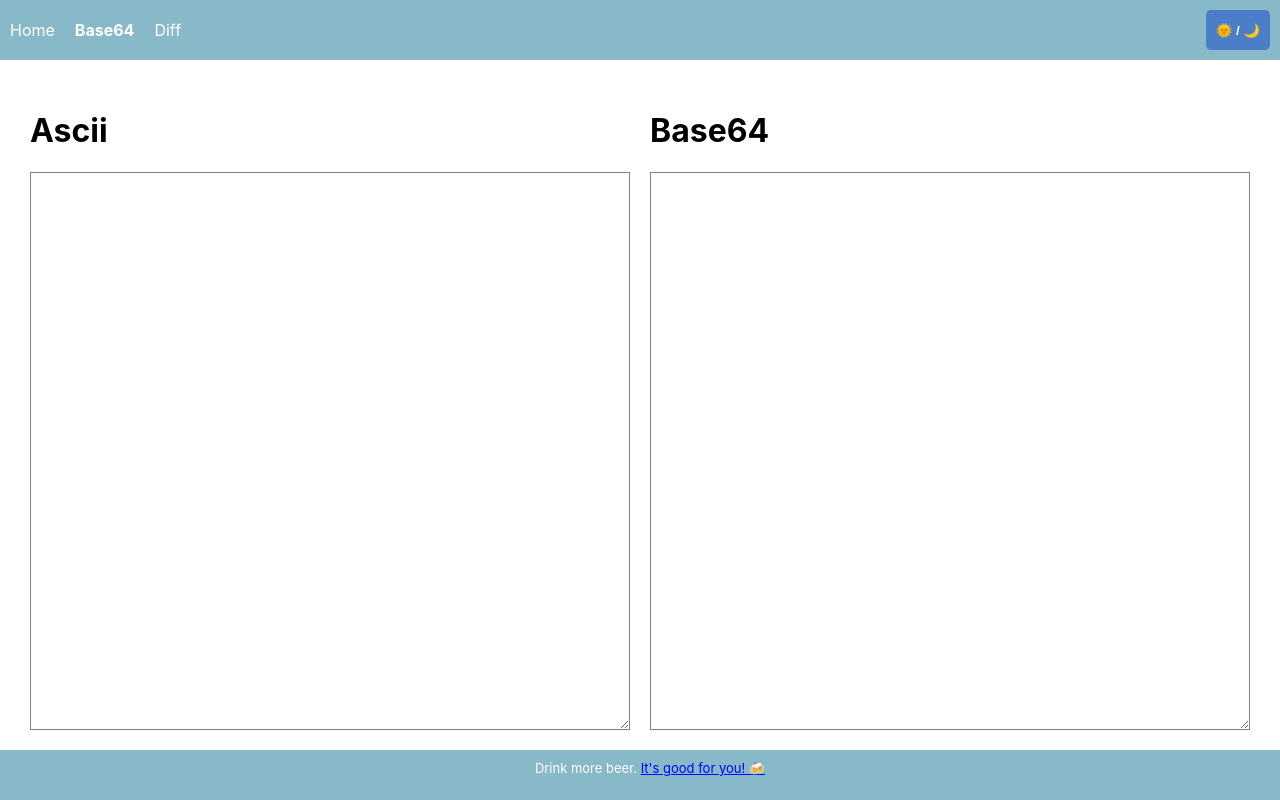
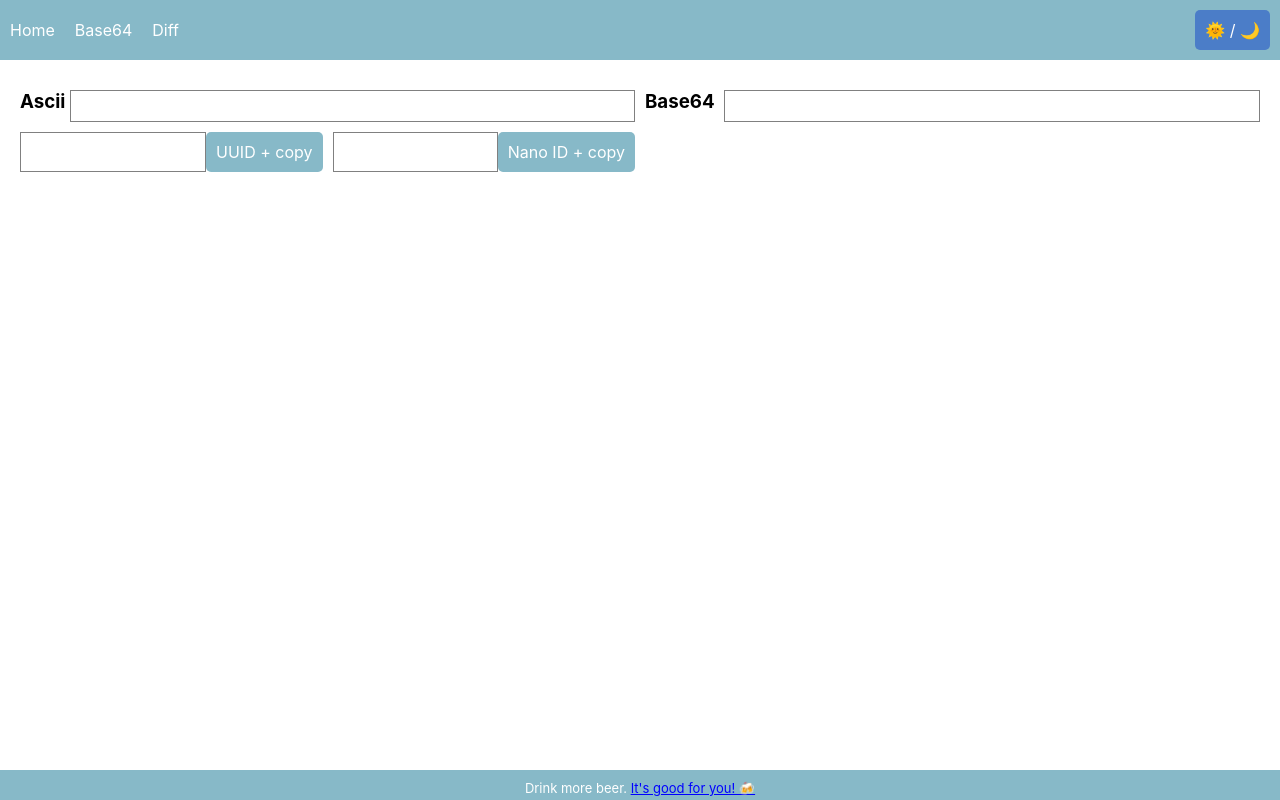
Before and after one commit to ravenscar/pauls-tools, a React (Create React App) app: page /base64 in a window 1280 px wide. Built offline with nearby package versions, Linux system fonts and the light colour scheme.

Commit message:
more styling

```diff
--- a/package.json
+++ b/package.json
@@ -16,6 +16,7 @@
     "@types/react-dom": "^18.0.10",
     "@types/uuid": "^9.0.0",
     "json-stable-stringify": "^1.0.2",
+    "nanoid": "^4.0.0",
     "react": "^18.2.0",
     "react-diff-viewer-continued": "^3.2.5",
     "react-dom": "^18.2.0",
@@ -29,7 +30,7 @@
     "_mkLogo192": "convert -background none -resize 192x192 src/logo.svg public/logo192.png",
     "_mkLogo512": "convert -background none -resize 512x512 src/logo.svg public/logo512.png",
     "_mkFavicon": "convert public/logo512.png -define icon:auto-resize=64,48,32,16 public/favicon.ico",
-    "start": "react-scripts start",
+    "start": "PORT=6969 react-scripts start",
     "build": "react-scripts build",
     "test": "react-scripts test",
     "eject": "react-scripts eject"
@@ -64,8 +65,6 @@
     "@typescript-eslint/eslint-plugin": "^5.49.0",
     "@typescript-eslint/parser": "^5.49.0",
     "eslint": "^8.33.0",
-    "eslint-config-xo": "^0.43.1",
-    "eslint-config-xo-typescript": "^0.55.1",
     "eslint-plugin-react": "^7.32.2",
     "typescript": "^4.9.4"
   }
--- a/src/components/navigation-bar.tsx
+++ b/src/components/navigation-bar.tsx
@@ -3,19 +3,19 @@ import React from 'react';
 import {NavLink} from 'react-router-dom';
 import styled from '@emotion/styled';
 import {authedLinks} from '../routes';
+import {Button} from '../pages/style-helpers';
 
 const Nav = styled.nav`
 	display: grid;
-	grid-template-columns: auto auto auto;
-	grid-template-rows: auto;
+	grid-area: header;
+	grid-template-areas: 'nav spacing settings';
 	background-color: ${props => props.theme.colors.featureBackground};
 	padding-top: 10px;
 	padding-bottom: 10px;
 `;
 
 const NavRow = styled.div`
-	grid-column: 1;
-	grid-row: 1;
+	grid-area: nav;
 	margin-top: auto;
 	margin-bottom: auto;
 	margin-bottom: auto;
@@ -30,49 +30,32 @@ const StyledNavLink = styled(NavLink)`
 	&:hover {
 		text-decoration: underline;
 	}
+	&.active {
+	}
 `;
 
-const DarkmodeToggle = styled.button`
-	grid-column: 3;
-	grid-row: 1;
-	color: ${props => props.theme.colors.featureBackgroundContrast2};
-	background-color: ${props => props.theme.colors.featureBackground2};
+const DarkmodeToggle = styled(Button)`
+	grid-area: settings;
 	margin-left: auto;
-	border-radius: 5px;
 	margin-right: 10px;
-	border: none;
-	padding: 10px;
-	font-weight: 700;
-	&:hover {
-		background-color: ${props => props.theme.colors.featureBackgroundContrast2};
-		color: ${props => props.theme.colors.featureBackground2};
-	}
-	cursor: pointer;
 `;
-
-const activeStyle = {
-	fontWeight: 700,
-};
 
 type Props = {
 	toggleDarkmode: () => void;
+	id: string;
 };
 
 export const NavigationBar = (props: Props) => (
-	<>
-		<Nav>
+	<Nav id={props.id}>
 		<NavRow>
 			{authedLinks.map(({path, display}) => (
-					<StyledNavLink
-						to={path}
-						key={path}
-						style={({isActive}) => (isActive ? activeStyle : undefined)}
-					>
+				<StyledNavLink to={path} key={path}>
 					{display}
 				</StyledNavLink>
 			))}
 		</NavRow>
-			<DarkmodeToggle onClick={props.toggleDarkmode}>🌞 / 🌙</DarkmodeToggle>
+		<DarkmodeToggle selected={true} onClick={props.toggleDarkmode}>
+			🌞 / 🌙
+		</DarkmodeToggle>
 	</Nav>
-	</>
 );
--- a/src/components/page-layout.tsx
+++ b/src/components/page-layout.tsx
@@ -5,24 +5,23 @@ import {NavigationBar} from './navigation-bar';
 const Container = styled.div`
 	display: grid;
 	grid-template-columns: 1fr;
-	grid-template-rows: 60px 1fr;
+	grid-template-rows: auto 1fr auto;
 	min-height: 100vh;
+	max-height: 100vh;
+	grid-gap: 10px;
+	grid-template-areas:
+		'header'
+		'content'
+		'footer';
 `;
 
 const Page = styled.div`
-	display: inline-grid;
-	grid-column: 1;
-	grid-row: 2;
-	grid-template-columns: 1fr;
-	grid-template-rows: 1fr;
-	margin: 20px;
-	min-height: ${() => window.innerHeight - 150}px;
-	max-height: ${() => window.innerHeight - 150}px;
+	padding: 20px;
+	min-height: 100%;
+	max-height: 100%;
 `;
 
 const Footer = styled.footer`
-	position: fixed;
-	bottom: 0;
 	width: 100%;
 	height: 30px;
 	padding: 10px;
@@ -38,9 +37,9 @@ type Props = PropsWithChildren & {
 
 export const PageLayout = (props: Props) => (
 	<Container>
-		<NavigationBar toggleDarkmode={props.toggleDarkmode} />
+		<NavigationBar id='header' toggleDarkmode={props.toggleDarkmode} />
 		<Page>{props.children}</Page>
-		<Footer>
+		<Footer id='footer'>
 			<center>
 				Drink more beer.&nbsp;
 				<a
--- a/src/components/paul-table.tsx
+++ b/src/components/paul-table.tsx
@@ -39,7 +39,7 @@ const Td = styled.td`
 	padding: 8px;
 `;
 
-type TableRow = any[];
+type TableRow = (string | number)[];
 
 export const PaulTable = (props: {
 	data: TableRow[];
--- a/src/pages/page-base64.tsx
+++ b/src/pages/page-base64.tsx
@@ -1,34 +1,24 @@
 import styled from '@emotion/styled';
 import React from 'react';
-
-const Container = styled.div`
-	display: flex;
-	flex-direction: row;
-	justify-content: center;
-	min-height: ${() => window.innerHeight - 150}px;
-	max-height: ${() => window.innerHeight - 150}px;
-`;
-
-const Bad = styled.span`
-	color: ${props => props.theme.colors.error};
-`;
-
-const Column = styled.div`
-	display: flex;
-	flex-direction: column;
-	flex: 1;
-	margin: 10px;
-	min-height: 80vh;
-`;
-
-const Area = styled.textarea`
-	flex: 1;
-`;
+import {v4} from 'uuid';
+import {nanoid} from 'nanoid';
+import {
+	Area,
+	Bad,
+	BigLeft,
+	BigRight,
+	Button,
+	ContainerBaseline,
+	Half,
+	Quarter,
+} from './style-helpers';
 
 const Base64 = () => {
 	const [text, setText] = React.useState(atob(''));
 	const [b64, setB64] = React.useState('');
 	const [badBase64, setBadBase64] = React.useState(false);
+	const [uuid, setUuid] = React.useState('');
+	const [nanoId, setNanoId] = React.useState('');
 
 	const handleTextChange = (e: React.ChangeEvent<HTMLTextAreaElement>) => {
 		const val = e.target.value;
@@ -48,19 +38,48 @@ const Base64 = () => {
 		}
 	};
 
+	const handleUuid = async () => {
+		const value = v4();
+		setUuid(value);
+		await navigator.clipboard.writeText(value);
+	};
+
+	const handleNanoId = async () => {
+		const value = nanoid();
+		setNanoId(value);
+		await navigator.clipboard.writeText(value);
+	};
+
 	return (
-		<Container>
-			<Column>
-				<h1>Ascii</h1>
-				<Area onChange={handleTextChange} value={text} />
-			</Column>
-			<Column>
-				<h1>
-					Base64<Bad>{badBase64 ? ' x' : ''}</Bad>
-				</h1>
-				<Area onChange={handleB64Change} value={b64} />
-			</Column>
-		</Container>
+		<ContainerBaseline>
+			<Half>
+				<BigRight>
+					<h3>Ascii&nbsp;</h3>
+					<Area onChange={handleTextChange} value={text} />
+				</BigRight>
+			</Half>
+			<Half>
+				<BigRight>
+					<h3>
+						Base64 <Bad>{badBase64 ? 'x' : ''}</Bad>&nbsp;
+					</h3>
+					<Area onChange={handleB64Change} value={b64} />
+				</BigRight>
+			</Half>
+
+			<Quarter>
+				<BigLeft>
+					<Area readOnly value={uuid} />
+					<Button onClick={handleUuid}>UUID + copy</Button>
+				</BigLeft>
+			</Quarter>
+			<Quarter>
+				<BigLeft>
+					<Area readOnly value={nanoId} />
+					<Button onClick={handleNanoId}>Nano ID + copy</Button>
+				</BigLeft>
+			</Quarter>
+		</ContainerBaseline>
 	);
 };
 
--- a/src/pages/page-diff/index.tsx
+++ b/src/pages/page-diff/index.tsx
@@ -7,40 +7,32 @@ import {parseLanguageString, type ParseMode, parseModes} from './util';
 
 const Container = styled.div`
 	display: grid;
-	grid-column: 1;
-	grid-row: 1;
 	grid-template-columns: auto 1fr 1fr;
 	grid-template-rows: 1fr 1fr;
-	gap: 20px;
+	gap: 10px;
 	min-height: 100%;
 	max-height: 100%;
 `;
 
 const Selection = styled.div`
 	display: grid;
-	grid-column: 1;
-	grid-row: 1 / span 2;
+	grid-row: span 2;
 	align-items: baseline;
 `;
 
 const Old = styled.div`
 	display: grid;
-	grid-column: 2;
-	grid-row: 1;
 	justify-items: stretch;
 `;
 
 const New = styled.div`
 	display: grid;
-	grid-column: 3;
-	grid-row: 1;
 	justify-items: stretch;
 `;
 
 const Output = styled.div`
 	display: grid;
-	grid-column: 2 / span 2;
-	grid-row: 2;
+	grid-column: span 2;
 	justify-items: stretch;
 	overflow: scroll;
 `;
--- a/src/pages/page-diff/parse-mode-buttons.tsx
+++ b/src/pages/page-diff/parse-mode-buttons.tsx
@@ -1,22 +1,13 @@
+import React from 'react';
+
 import styled from '@emotion/styled';
-import React from 'react';
+import {Button} from '../style-helpers';
 
 import {parseModes, type ParseMode} from './util';
 
 const Container = styled.div`
 	display: grid;
-`;
-const Button = styled.div<{selected: boolean}>`
-	background-color: ${props =>
-		props.selected
-			? props.theme.colors.featureBackground2
-			: props.theme.colors.featureBackground};
-	text-align: center;
-	padding: 10px;
-	border-radius: 5px;
-	border: 10px green;
-	margin: 5px;
-	cursor: pointer;
+	gap: 10px;
 `;
 export const ParseModeButtons = ({
 	parseMode,
--- /dev/null
+++ b/src/pages/style-helpers.tsx
@@ -0,0 +1,76 @@
+import styled from '@emotion/styled';
+
+export const ContainerBaseline = styled.div<{vertStretch?: boolean}>`
+	display: grid;
+	grid-template-columns: repeat(12, 1fr);
+	grid-gap: 10px;
+	min-height: 100%;
+	max-height: 100%;
+	align-content: ${props => (props.vertStretch ? 'stretch' : 'baseline')};
+`;
+
+export const Bad = styled.span`
+	color: ${props => props.theme.colors.error};
+`;
+
+export const Full = styled.div`
+	display: grid;
+	grid-column-end: span 12;
+	justify-items: stretch;
+	overflow: scroll;
+`;
+
+export const Half = styled.div`
+	display: grid;
+	grid-column-end: span 6;
+	justify-items: stretch;
+`;
+
+export const Third = styled.div`
+	display: grid;
+	grid-column-end: span 4;
+	justify-items: stretch;
+`;
+
+export const Quarter = styled.div`
+	display: grid;
+	grid-column-end: span 3;
+	justify-content: stretch;
+`;
+
+export const BigLeft = styled.div`
+	display: grid;
+	grid-template-columns: 1fr auto;
+	justify-items: stretch;
+`;
+export const BigRight = styled.div`
+	display: grid;
+	grid-template-columns: auto 1fr;
+	justify-items: stretch;
+`;
+
+export const Area = styled.textarea`
+	resize: none;
+`;
+
+export const Button = styled.div<{selected?: boolean}>`
+	background-color: ${props =>
+		props.selected
+			? props.theme.colors.featureBackground2
+			: props.theme.colors.featureBackground};
+	color: ${props =>
+		props.selected
+			? props.theme.colors.featureBackgroundContrast2
+			: props.theme.colors.featureBackgroundContrast};
+
+	&:hover {
+		background-color: ${props => props.theme.colors.featureBackgroundContrast2};
+		color: ${props => props.theme.colors.featureBackground2};
+	}
+
+	text-align: center;
+	padding: 10px;
+	border-radius: 5px;
+	border: 10px green;
+	cursor: pointer;
+`;
--- a/src/theme.tsx
+++ b/src/theme.tsx
@@ -1,12 +1,87 @@
+import {css} from '@emotion/react';
+import {type Theme} from '@emotion/react';
+
+export const getGlobalStyles = (theme: Theme) => css`
+	:root {
+		--yellow: #ffc600;
+		--black: #000000;
+		--gray: rgb(200, 200, 200);
+		--darkgray: rgb(50, 50, 50);
+		--midgray: rgb(100, 100, 100);
+
+		--lightblue: rgb(135, 185, 200);
+		--midlightblue: rgb(75, 125, 200);
+		--middarkblue: rgb(35, 85, 200);
+		--darkblue: rgb(5, 55, 130);
+	}
+
+	html {
+		/* border-box: add border and padding without increasing box-size */
+		box-sizing: border-box;
+		font-family: -apple-system, BlinkMacSystemFont, 'Segoe UI', 'Roboto',
+			'Oxygen', 'Ubuntu', 'Cantarell', 'Fira Sans', 'Droid Sans',
+			'Helvetica Neue', sans-serif;
+		-webkit-font-smoothing: antialiased;
+		-moz-osx-font-smoothing: grayscale;
+		color: ${theme.colors.text};
+	}
+
+	/* inherit box-sizing from .html */
+	*,
+	*:before,
+	*:after {
+		box-sizing: inherit;
+		margin: 0;
+		padding: 0;
+	}
+
+	body {
+		overflow: hidden;
+		background-color: ${theme.colors.background};
+	}
+
+	h1,
+	h2,
+	h3,
+	h4,
+	h5,
+	h6 {
+		margin: 0 0 5px 0;
+	}
+
+	p {
+		font-size: 15px;
+		margin: 5px;
+	}
+
+	body {
+	}
+
+	code {
+		font-family: source-code-pro, Menlo, Monaco, Consolas, 'Courier New',
+			monospace;
+	}
+
+	a {
+		color: ${theme.colors.link};
+	}
+
+	textarea {
+		background-color: ${theme.colors.background};
+		color: ${theme.colors.text};
+		border-color: ${theme.colors.tableBorder};
+	}
+`;
+
 export const lightTheme = {
 	features: {
 		isDark: false,
 	},
 	colors: {
 		background: 'white',
-		text: 'black',
-		featureBackground: 'rgb(135, 185, 200)',
-		featureBackground2: 'rgb(75, 125, 200)',
+		text: 'var(--black)',
+		featureBackground: 'var(--lightblue)',
+		featureBackground2: 'var(--midlightblue)',
 		featureBackgroundContrast: 'white',
 		featureBackgroundContrast2: 'white',
 		tableOddRowBackground: 'lightgrey',
@@ -26,13 +101,13 @@ export const darkTheme = {
 	},
 	colors: {
 		background: 'black',
-		text: 'rgb(200,200,200)',
-		featureBackground: 'rgb(5, 55, 130)',
-		featureBackground2: 'rgb(35, 85, 200)',
-		featureBackgroundContrast: 'rgb(200,200,200)',
-		featureBackgroundContrast2: 'rgb(200,200,200)',
-		tableOddRowBackground: 'rgb(50,50,50)',
-		tableBorder: 'rgb(100,100,100)',
+		text: 'var(--gray);',
+		featureBackground: 'var(--darkblue)',
+		featureBackground2: 'var(--middarkblue)',
+		featureBackgroundContrast: 'var(--gray)',
+		featureBackgroundContrast2: 'var(--gray)',
+		tableOddRowBackground: 'var(--darkgray)',
+		tableBorder: 'var(--midgray)',
 		highlight: 'black',
 		highlightBackground: 'yellow',
 		error: 'red',
@@ -41,6 +116,6 @@ export const darkTheme = {
 };
 
 declare module '@emotion/react' {
-	// eslint-disable-next-line @typescript-eslint/consistent-type-definitions
+	// eslint-disable-next-line @typescript-eslint/consistent-type-definitions,@typescript-eslint/no-empty-interface
 	export interface Theme extends TheTheme {}
 }
```
Also changed, not shown: src/App.tsx (+3 -35 lines), src/index.tsx (+8 -1 lines), .eslintrc.js, 1 other file (tests, documents, lock files or other folders). Lines whose indentation alone changed are shown as unchanged.
